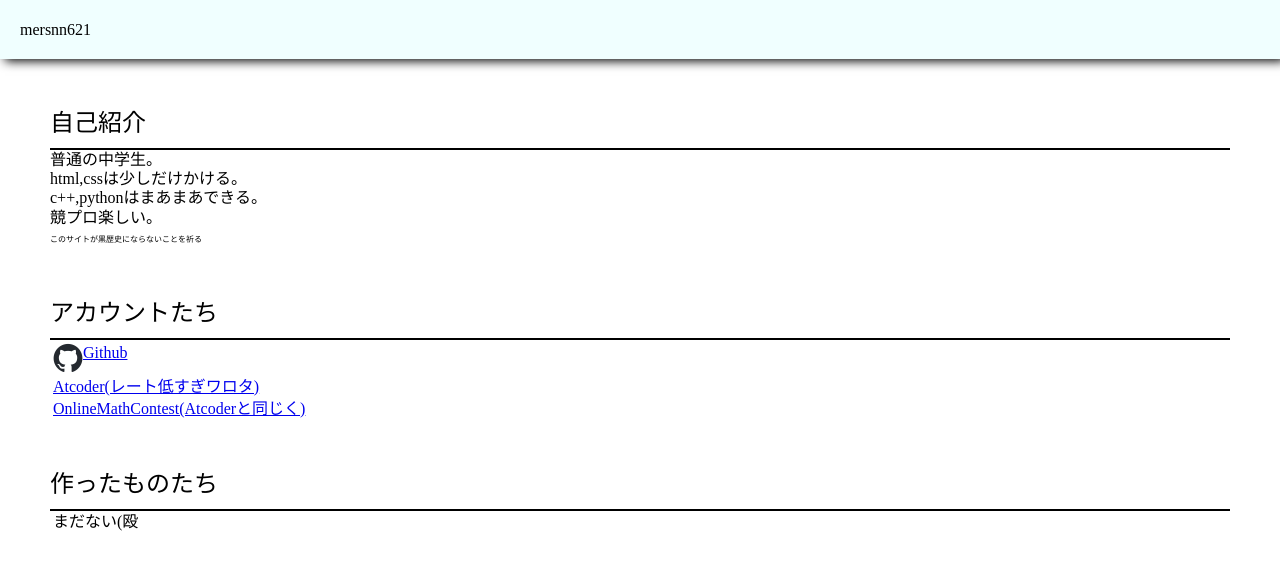
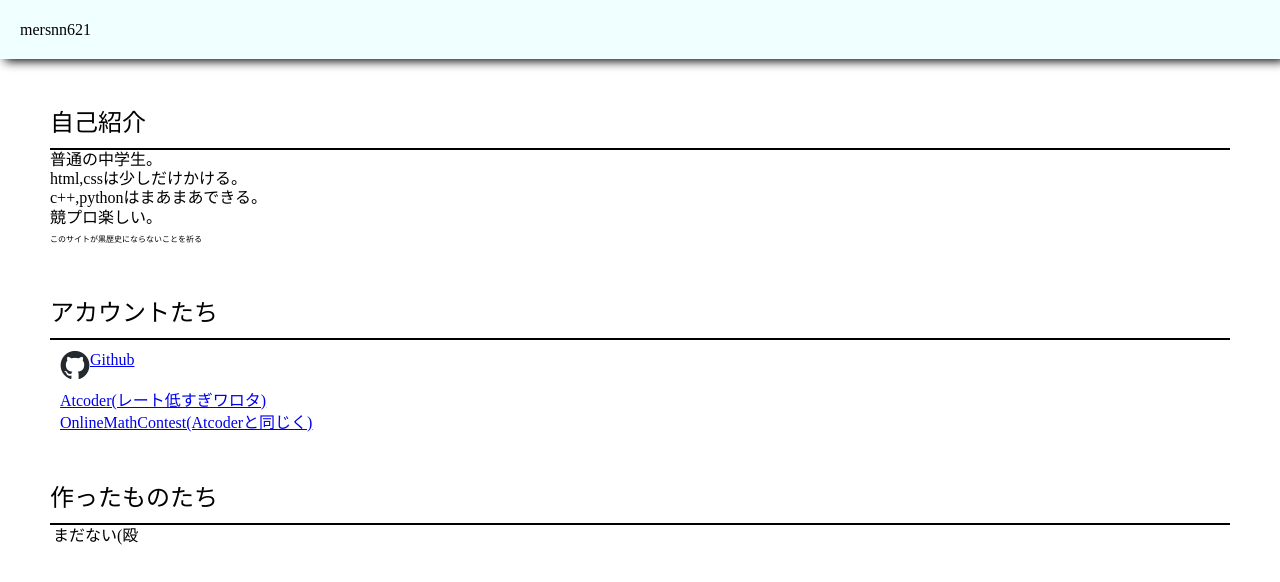
Before and after one commit to mersnn621/mersnn621.github.io, a plain HTML site: page index.html in a window 1280 px wide. Drawn offline with Linux system fonts and the light colour scheme; a web font is replaced by a local one.

Commit message:
Update style.css

```diff
--- a/css/style.css
+++ b/css/style.css
@@ -34,6 +34,10 @@ li{
     padding: 3px;
 }
 
+a{
+    padding: 7px;
+}
+
 .subtitle{
     font-size: 1.5em;
     border-bottom:solid 2px;
```
